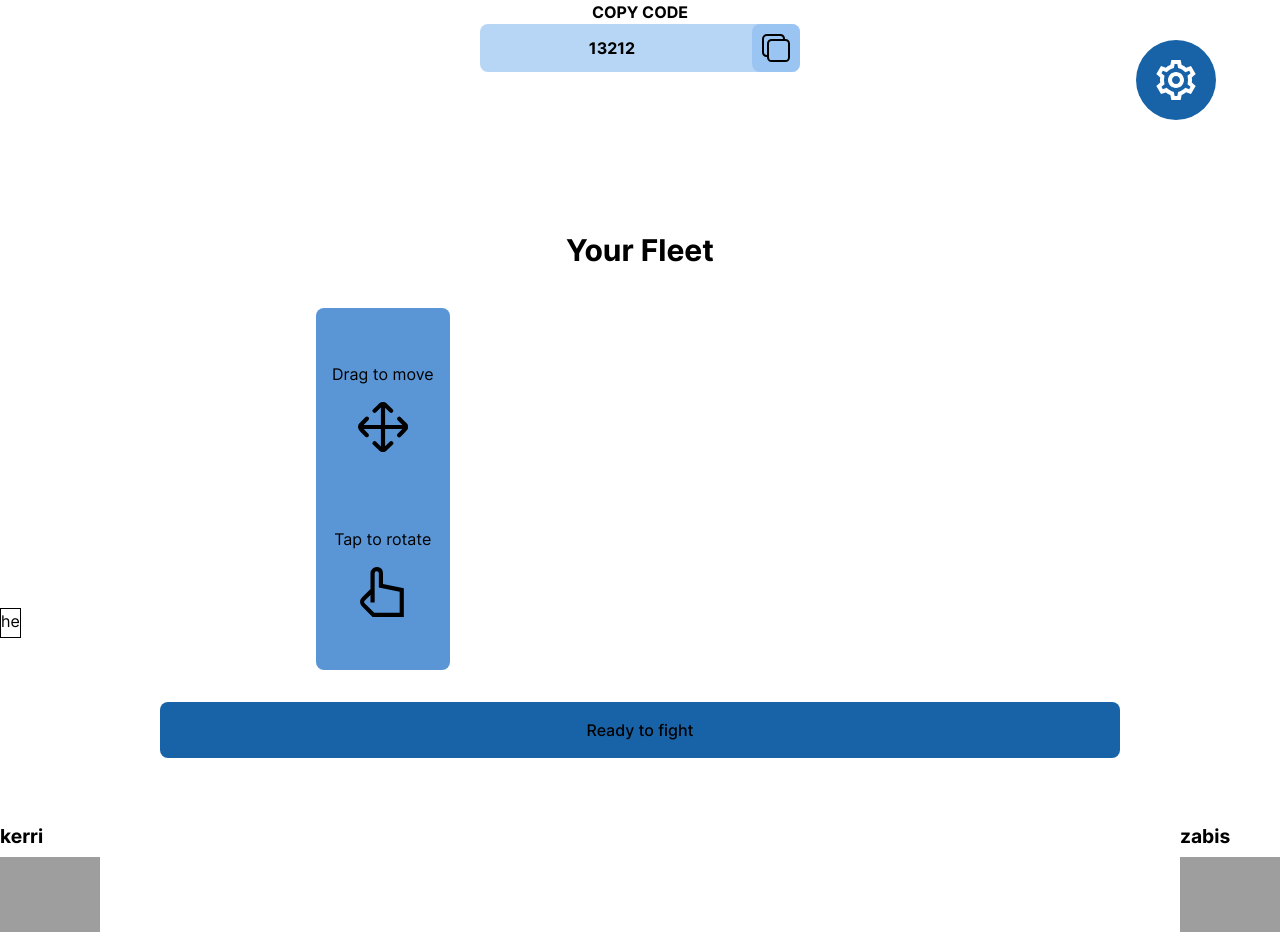
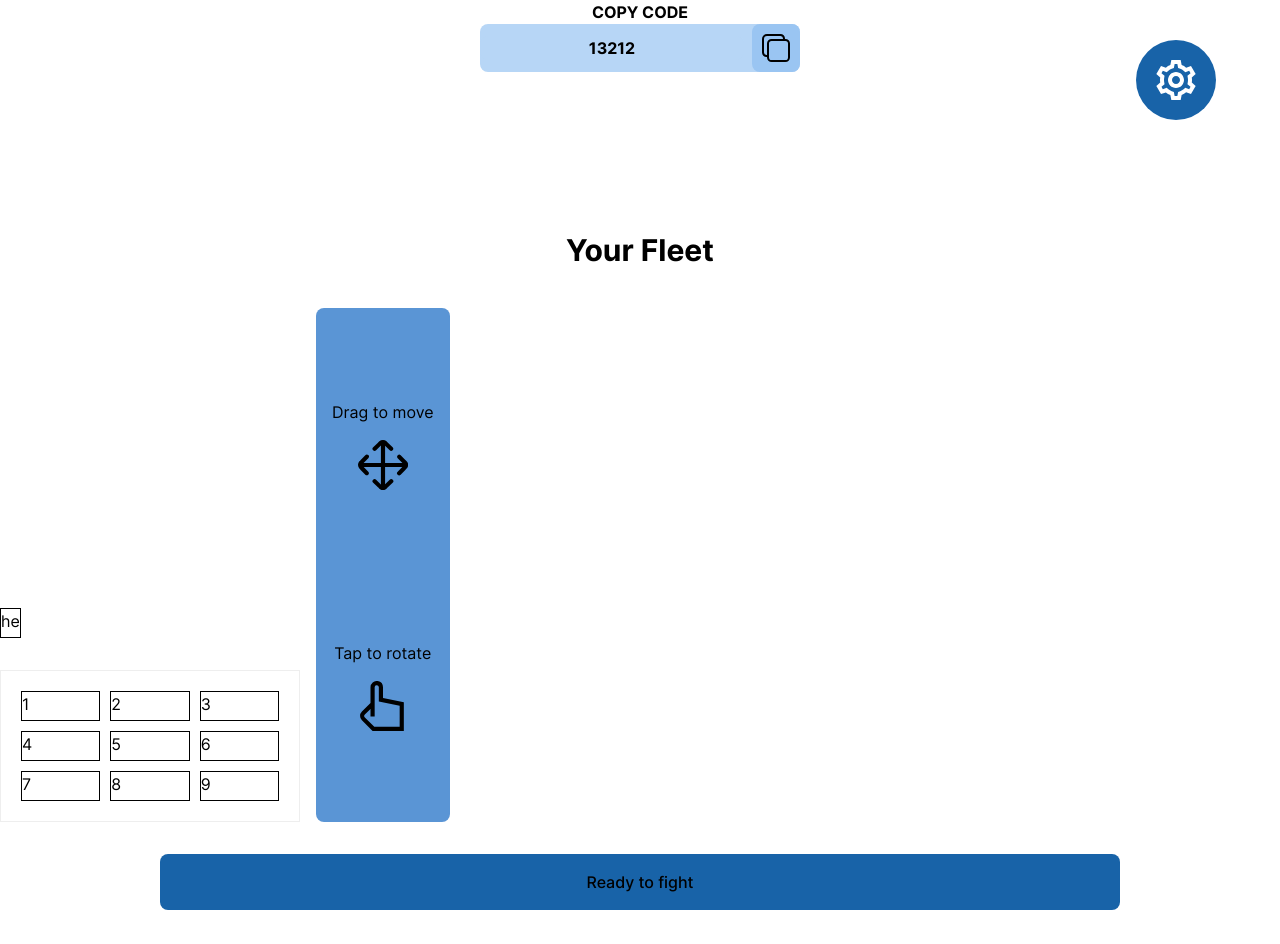
Before and after one commit to GustavsIljuconoks/pirate-adventure, a React (Vite) app in the folder src/front-end/: page /lobby in a window 1280 px wide. Shown: the top 944 px of the page. Built offline with nearby package versions, Linux system fonts and the light colour scheme; grey boxes are pictures that could not be loaded.

Commit message:
Created shipyard sortable container (#2)

```diff
--- a/src/front-end/src/components/GameSetup.tsx
+++ b/src/front-end/src/components/GameSetup.tsx
@@ -2,6 +2,7 @@ import { DndContext } from '@dnd-kit/core'
 import { createSnapModifier, restrictToWindowEdges } from '@dnd-kit/modifiers'
 import React, { useMemo, type ReactElement } from 'react'
 import GameBoard from './field/Board'
+import Shipyard from './field/Shipyard'
 
 export default function GameSetup(): ReactElement {
 	const [gridSize, setGridSize] = React.useState(30)
@@ -11,6 +12,7 @@ export default function GameSetup(): ReactElement {
 		<DndContext modifiers={[snapToGrid, restrictToWindowEdges]}>
 			<div className="flex flex-col">
 				<GameBoard />
+				<Shipyard />
 			</div>
 		</DndContext>
 	)
--- /dev/null
+++ b/src/front-end/src/components/Layout/Grid.tsx
@@ -0,0 +1,22 @@
+import React from 'react'
+
+import styles from 'styles/Grid.module.css'
+
+export interface Props {
+	children?: React.ReactNode
+	columns: number
+}
+
+export function GridContainer({ children, columns }: Props) {
+	return (
+		<ul
+			className={styles['grid-container']}
+			style={
+				{
+					'--col-count': columns
+				} as React.CSSProperties
+			}>
+			{children}
+		</ul>
+	)
+}
--- a/src/front-end/src/components/field/Ship.tsx
+++ b/src/front-end/src/components/field/Ship.tsx
@@ -1,4 +1,4 @@
-import { useDraggable } from '@dnd-kit/core'
+import { useSortable } from '@dnd-kit/sortable'
 import { CSS } from '@dnd-kit/utilities'
 import classNames from 'classnames'
 import type { FC } from 'react'
@@ -8,7 +8,7 @@ import styleShip from 'styles/field/Ship.module.css'
 
 interface IShipDraggable {
 	id: string
-	label: string
+	label?: string
 	dragOverlay?: boolean
 	dragging?: boolean
 	style?: React.CSSProperties
@@ -21,11 +21,10 @@ const ShipDraggable: FC<IShipDraggable> = ({
 	dragging,
 	style
 }) => {
-	const { attributes, listeners, setNodeRef, transform, isDragging } =
-		useDraggable({
-			id: id,
-			data: { title: label }
-		})
+	const { attributes, listeners, setNodeRef, transform } = useSortable({
+		id: id,
+		data: { title: label }
+	})
 
 	const transformStyle: { transform: string | undefined } = {
 		transform: CSS.Translate.toString(transform)
--- /dev/null
+++ b/src/front-end/src/components/field/Shipyard.tsx
@@ -0,0 +1,91 @@
+import {
+	DndContext,
+	DragEndEvent,
+	DragOverlay,
+	DragStartEvent,
+	MouseSensor,
+	TouchSensor,
+	closestCenter,
+	useSensor,
+	useSensors
+} from '@dnd-kit/core'
+import {
+	SortableContext,
+	arrayMove,
+	rectSortingStrategy
+} from '@dnd-kit/sortable'
+import { GridContainer } from 'components/Layout/Grid'
+import { ReactElement, useCallback, useState } from 'react'
+import style from 'styles/field/Shipyard.module.css'
+import ShipDraggable from './Ship'
+
+const notesData = [
+	{
+		id: 'item',
+		content: 'Study English'
+	},
+	{
+		id: 'flote',
+		content: 'Flote'
+	},
+	{
+		id: 'maza',
+		content: 'mazaa'
+	}
+]
+
+const Shipyard = (): ReactElement => {
+	// const [items, setItems] = useState(notesData)
+	const [items, setItems] = useState(
+		Array.from({ length: 9 }, (_, i) => (i + 1).toString())
+	)
+	const [activeId, setActiveId] = useState<string | null>(null)
+	const sensors = useSensors(useSensor(MouseSensor), useSensor(TouchSensor))
+
+	const handleDragStart = useCallback((event: DragStartEvent) => {
+		setActiveId(event.active.id)
+	}, [])
+
+	const handleDragEnd = useCallback((event: DragEndEvent) => {
+		const { active, over } = event
+
+		if (active.id !== over?.id) {
+			setItems((items) => {
+				const oldIndex = items.indexOf(active.id.toString())
+				const newIndex = items.indexOf(over!.id.toString())
+
+				return arrayMove(items, oldIndex, newIndex)
+			})
+		}
+
+		setActiveId(null)
+	}, [])
+
+	const handleDragCancel = useCallback(() => {
+		setActiveId(null)
+	}, [])
+
+	return (
+		<DndContext
+			sensors={sensors}
+			collisionDetection={closestCenter}
+			onDragStart={handleDragStart}
+			onDragEnd={handleDragEnd}
+			onDragCancel={handleDragCancel}>
+			<SortableContext items={items} strategy={rectSortingStrategy}>
+				<div className={style.shipyard}>
+					<GridContainer columns={3}>
+						{items.map((note) => (
+							<ShipDraggable key={note} id={note} label={note} />
+						))}
+					</GridContainer>
+				</div>
+			</SortableContext>
+			<DragOverlay adjustScale style={{ transformOrigin: '0 0 ' }}>
+				{activeId ? <ShipDraggable id={activeId} dragging /> : null}
+			</DragOverlay>
+		</DndContext>
+	)
+}
+
+export default Shipyard
--- /dev/null
+++ b/src/front-end/src/styles/Grid.module.css
@@ -0,0 +1,15 @@
+.grid-container {
+	max-width: 800px;
+	display: grid;
+	grid-template-columns: repeat(var(--col-count), 1fr);
+	grid-gap: 10px;
+	padding: 20px;
+
+	@media (max-width: 850px) {
+		grid-template-columns: repeat(calc(var(--col-count) - 1), 1fr);
+	}
+
+	@media (max-width: 650px) {
+		grid-template-columns: repeat(calc(var(--col-count) - 2), 1fr);
+	}
+}
--- /dev/null
+++ b/src/front-end/src/styles/field/Shipyard.module.css
@@ -0,0 +1,14 @@
+.shipyard {
+	border: 1px solid rgb(238, 238, 238);
+	display: flex;
+	flex-direction: column;
+	gap: 1rem;
+}
+
+.inner-container {
+	display: grid;
+	grid-template-columns: repeat(2, 1fr);
+	gap: 10px;
+	max-width: 800px;
+	margin: 100px auto;
+}
```
